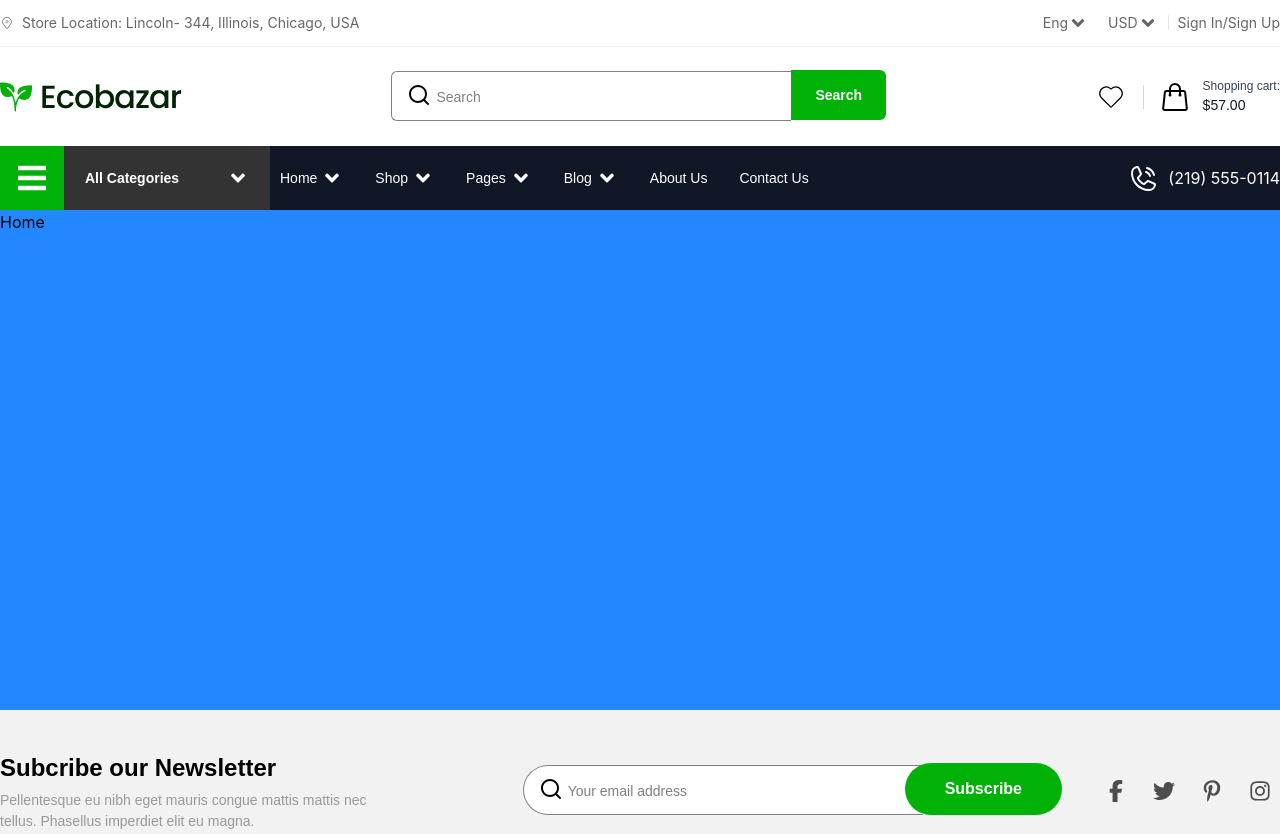
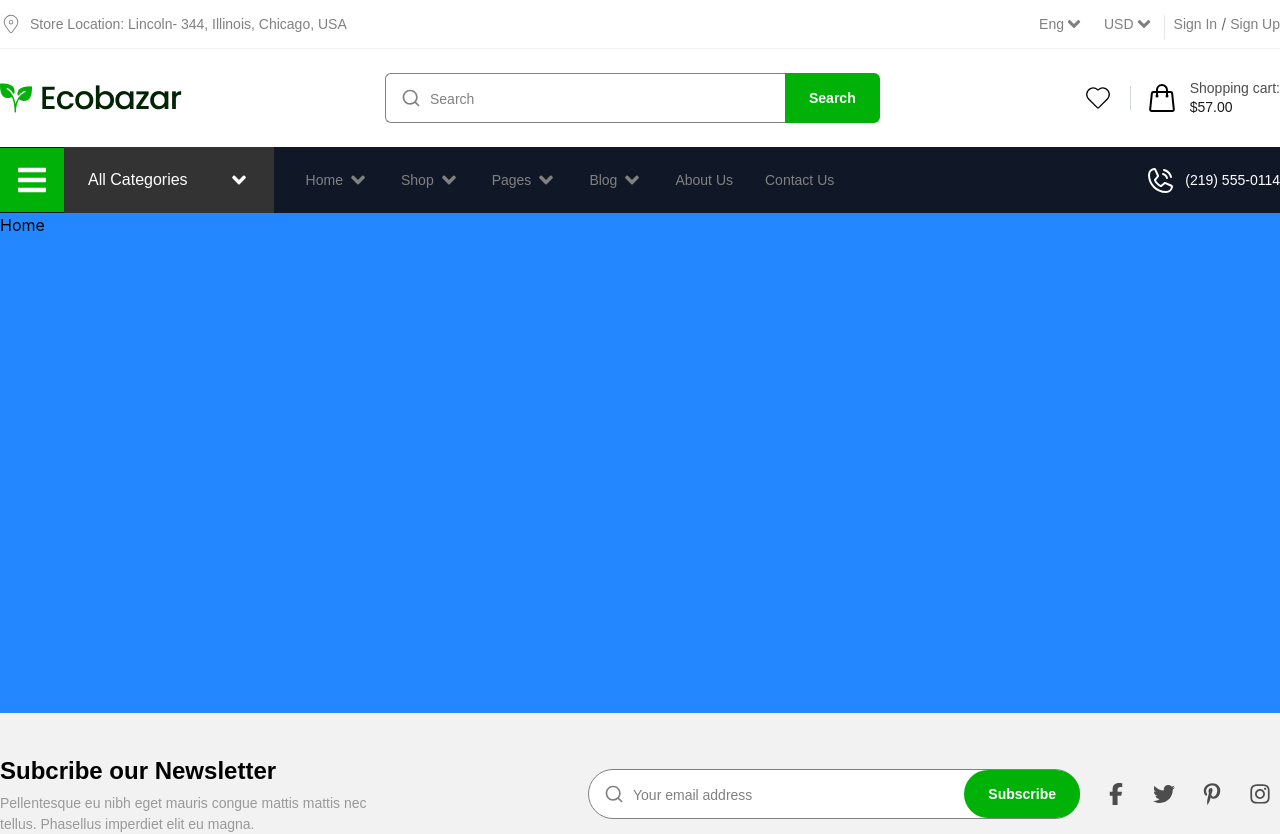
Before and after one commit to sagorcraft/Ecobazar, a React (Vite) app: page / in a window 1280 px wide. Shown: the top 834 px of the page. Built offline with nearby package versions, Linux system fonts and the light colour scheme.

Commit message:
something modify

```diff
--- a/src/components/Footer/FooterTop.jsx
+++ b/src/components/Footer/FooterTop.jsx
@@ -16,16 +16,21 @@ const FooterTop = () => {
             <h5 className='font-pop font-semibold text-[24px]'>Subcribe our Newsletter</h5>
             <p className='max-w-[405px] font-pop font-sm text-[14px] text-[#999999] mt-1'>Pellentesque eu nibh eget mauris congue mattis mattis nec tellus. Phasellus imperdiet elit eu magna.</p>
           </div>
+
           <div className='flex items-center'>
-            <div className='relative '>
-              <RiSearchLine className='absolute top-0 left-4 translate-y-1/2 text-2xl' />
+          {/* Newsleter subscription start here */}
+            <div className='relative flex items-center'>
+              <RiSearchLine className='absolute left-4 text-[20px] text-[#808080]' />
               <input
-                className='border border-[#808080] border-r-0 w-[400px] py-3 pl-11 placeholder:text-[#808080] placeholder:text-sm placeholder:font-pop rounded-bl-full rounded-tl-full bg-white'
+                className='border border-[#808080] pr-36 w-[492px] py-3 pl-11 placeholder:text-[#808080] placeholder:text-sm placeholder:font-pop placeholder:font-normal rounded-full bg-white'
                 type="text"
                 placeholder='Your email address'
               />
-              <button className='font-pop font-semibold text-sm text-[16px] leading-5 py-4 px-10 bg-primary active:bg-green-500 relative top-[-2px] left-[-18px]  rounded-full cursor-pointer text-white'>Subscribe</button>
+              <button className='font-pop font-semibold text-sm leading-5 py-3.5 px-6 bg-primary active:bg-green-500 rounded-full cursor-pointer text-white absolute right-0'>Subscribe</button>
             </div>
+            {/* Newsleter subscription ends here */}
+
+            {/* social media icons start here */}
             <div className='flex gap-2 ml-4'>
               <div className='w-10 h-10 rounded-full flex justify-center items-center hover:bg-primary hover:text-white cursor-pointer text-[#4D4D4D]'>
                 <Link to='https://www.facebook.com/' target='_blank'>
@@ -48,6 +53,7 @@ const FooterTop = () => {
                 </Link>
               </div>
             </div>
+            {/* social media icons ends here */}
           </div>
         </div>
       </Container>
--- a/src/components/NavBar.jsx
+++ b/src/components/NavBar.jsx
@@ -10,33 +10,37 @@ const NavBar = () => {
     <div className='bg-gray-900 text-white'>
       <Container>
         <div className='flex justify-between items-center'>
-          <ul className='flex gap-x-8 text-sm font-pop items-center relative'>
-            <li className='p-4 bg-primary mr-46'>
-              <FaBars size={32}/>
-            </li>
-            <li className='text-md font-bold bg-[#333333] absolute top-0 left-[64px] p-5.25'>
-              <Link to="#" className='flex items-center gap-x-12'>All Categories <FaAngleDown size={22} /></Link>
+          <ul className='flex items-center gap-x-8 text-sm font-pop font-medium'>
+            <li className='flex items-center'>
+              <span className='p-4 bg-primary h-full flex items-center'>
+                <FaBars size={32}/>
+              </span>
+              <span className='text-base bg-[#333333] px-6 py-5.25'>
+                <Link to="#" className='flex items-center gap-x-10'>
+                  All Categories <FaAngleDown size={22} />
+                </Link>
+              </span>
             </li>
             <li>
-              <Link to="#" className='flex items-center gap-x-1'>Home <FaAngleDown size={22} /></Link>
+              <Link to="#" className='flex items-center gap-x-1 text-[#808080] hover:text-white'>Home <FaAngleDown size={22} /></Link>
             </li>
             <li>
-              <Link to="#" className='flex items-center gap-x-1'>Shop <FaAngleDown size={22} /></Link>
+              <Link to="#" className='flex items-center gap-x-1 text-[#808080] hover:text-white'>Shop <FaAngleDown size={22} /></Link>
             </li>
             <li>
-              <Link to="#" className='flex items-center gap-x-1'>Pages <FaAngleDown size={22} /></Link>
+              <Link to="#" className='flex items-center gap-x-1 text-[#808080] hover:text-white'>Pages <FaAngleDown size={22} /></Link>
             </li>
             <li>
-              <Link to="#" className='flex items-center gap-x-1'>Blog <FaAngleDown size={22} /></Link>
+              <Link to="#" className='flex items-center gap-x-1 text-[#808080] hover:text-white'>Blog <FaAngleDown size={22} /></Link>
             </li>
             <li>
-              <Link to="#">About Us</Link>
+              <Link to="#" className='flex items-center gap-x-1 text-[#808080] hover:text-white'>About Us</Link>
             </li>
             <li>
-              <Link to="#">Contact Us</Link>
+              <Link to="#" className='flex items-center gap-x-1 text-[#808080] hover:text-white'>Contact Us</Link>
             </li>
           </ul>
-          <div>
+          <div className='font-pop font-medium text-sm'>
             <Link to="tel:2195550114" className='flex items-center gap-x-2'> <PiPhoneCall size={32}/>(219) 555-0114</Link>
           </div>
         </div>
--- a/src/components/SearchBar.jsx
+++ b/src/components/SearchBar.jsx
@@ -20,14 +20,14 @@ const SearchBar = () => {
         {/* logo ends here */}
 
         {/* search start here */}
-        <div className='relative '>
-          <RiSearchLine className='absolute top-0 left-4 translate-y-1/2 text-2xl' />
+        <div className='relative flex items-center'>
+          <RiSearchLine className='absolute left-4 text-[20px] text-[#808080]' />
           <input
-            className='border border-[#808080] border-r-0 w-[400px] py-3 pl-11 placeholder:text-[#808080] placeholder:text-sm placeholder:font-pop rounded-bl-md rounded-tl-md'
+            className='border border-[#808080] border-r-0 w-[400px] py-3 pl-11 placeholder:text-[#808080] placeholder:text-sm placeholder:font-pop placeholder:font-normal rounded-bl-md rounded-tl-md'
             type="text"
             placeholder='Search'
           />
-          <button className='font-pop font-semibold text-sm text-[14px] leading-5 py-3.75 px-6 bg-primary active:bg-green-500 relative top-[-2px] rounded-tr-md rounded-br-md cursor-pointer text-white'>Search</button>
+          <button className='font-pop font-semibold text-sm leading-5 py-3.75 px-6 bg-primary active:bg-green-500 rounded-tr-md rounded-br-md cursor-pointer text-white'>Search</button>
         </div>
         {/* search ends here */}
 
@@ -38,8 +38,8 @@ const SearchBar = () => {
             <HiOutlineShoppingBag className='w-8 h-8' />
           </div>
           <div className='flex flex-col'>
-            <span className='font-pop text-[12px] text-gray-700'>Shopping cart:</span>
-            <span className='font-pop text-[14px] text-gray-900 font-medium'>$57.00</span>
+            <span className='font-pop font-normal text-sm leading-4.25 text-[#4D4D4D]'>Shopping cart:</span>
+            <span className='font-pop text-sm text-[#1A1A1A] font-medium'>$57.00</span>
           </div>
         </div>
         {/* carts ends here */}
--- a/src/components/TopBar.jsx
+++ b/src/components/TopBar.jsx
@@ -20,16 +20,16 @@ const TopBar = () => {
       <Container >
         <div className='flex justify-between'>
           <div className='flex items-center gap-x-2'>
-            <CiLocationOn />
-            <p>Store Location: Lincoln- 344, Illinois, Chicago, USA</p>
+            <Link to="#" className='text-[#808080] flex items-center'><CiLocationOn size={22}/></Link>
+            <span className='font-pop font-normal text-sm text-[#808080]'>Store Location: Lincoln- 344, Illinois, Chicago, USA</span>
           </div>
           {/* Language Dropdown */}
           <div className='flex gap-x-5'>
-            <div onClick={() => setOpenLan(!openLan)} className='flex items-center cursor-pointer' ref={dropDownLanRef}>
+            <div onClick={() => setOpenLan(!openLan)} className='flex items-center cursor-pointer font-pop font-normal text-sm text-[#808080]' ref={dropDownLanRef}>
               Eng <FaAngleDown size={20} />
               {openLan &&
-                <div className='absolute top-8.75 bg-gry p-3.25'>
-                  <ul>
+                <div className='absolute top-10 bg-gry text-[#808080] p-3.25'>
+                  <ul className='font-pop font-normal text-sm text-[#808080]'>
                     <li>BN</li>
                     <li>CH</li>
                     <li>HI</li>
@@ -38,11 +38,11 @@ const TopBar = () => {
               }
             </div>
             {/* Currency Dropdown */}
-            <div onClick={() => setCurrencyOpen(!currencyOpen)} className='flex items-center' ref={dropDownCurrencyRef}>
+            <div onClick={() => setCurrencyOpen(!currencyOpen)} className='flex items-center cursor-pointer font-pop font-normal text-sm text-[#808080]' ref={dropDownCurrencyRef}>
               USD <FaAngleDown size={20} />
               {currencyOpen &&
-                <div className='absolute top-8.75 bg-gry p-3.25'>
-                  <ul>
+                <div className='absolute top-10 bg-gry text-[#808080] p-3.25'>
+                  <ul className='font-pop font-normal text-sm text-[#808080] hover:text-gray-500'>
                     <li>BDT</li>
                     <li>EUR</li>
                     <li>GBP</li>
@@ -51,7 +51,11 @@ const TopBar = () => {
               }
             </div>
             {/* sign in & sign Up here */}
-            <div className='flex items-center relative after:w-[1px] after:h-[15px] after:bg-[#E6E6E6] after:content-[] after:absolute after:top-[2px] after:left-[-10px]'><Link to="/login">Sign In</Link> / <Link to="/registration">Sign Up</Link></div>
+            <div className='flex items-center relative after:w-[1px] after:h-6 after:bg-[#E6E6E6] after:content-[""] after:absolute after:top-[2px] after:left-[-10px]'>
+              <Link to="/login" className='font-pop font-normal text-sm text-[#808080] mr-1'>Sign In</Link>
+              <span>/</span>
+              <Link to="/registration" className='font-pop font-normal text-sm text-[#808080] ml-1'>Sign Up</Link>
+            </div>
           </div>
         </div>
       </Container>
```
Also changed, not shown: src/components/Footer/Footer.jsx (+7 -7 lines).
